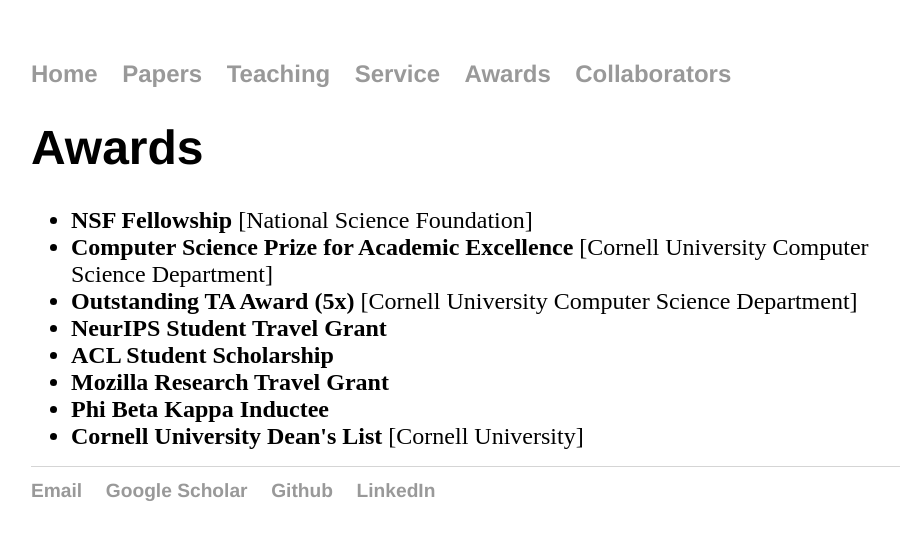
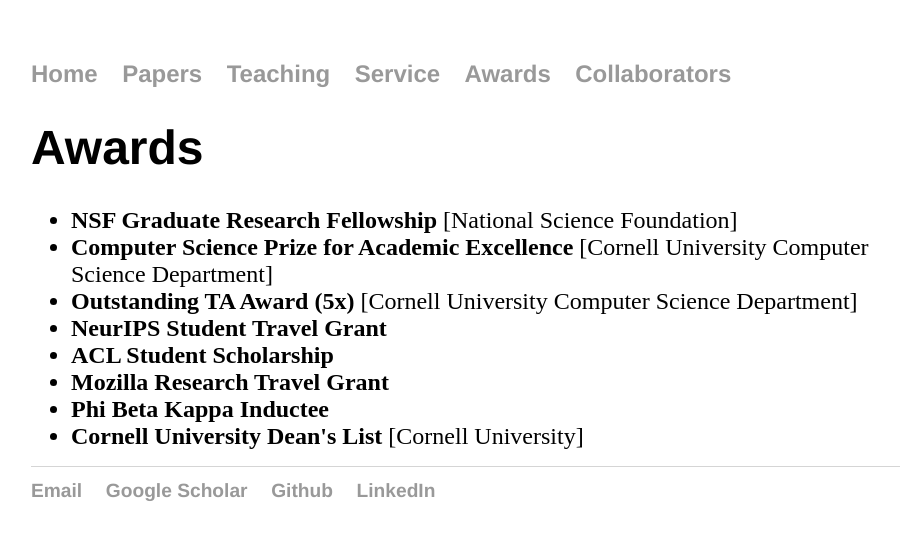
Before and after one commit to rishibommasani/rishibommasani.github.io, a Jekyll site: the page built from awards/index.html, in a window 1280 px wide. Shown: the top 540 px of the page, without its empty margins (161-1061 px from the left). Built offline with Jekyll 4.4.1, drawn with Linux system fonts in a browser that asks for light colours.

Commit message:
NSF GRFP wording

```diff
--- a/awards/index.html
+++ b/awards/index.html
@@ -4,7 +4,7 @@
 ---
 	<h1>{{ page.title }}</h1>
 	<ul>
-		<li> <b> NSF Fellowship </b> [National Science Foundation] </li>
+		<li> <b> NSF Graduate Research Fellowship </b> [National Science Foundation] </li>
 		<li> <b> Computer Science Prize for Academic Excellence </b> [Cornell University Computer Science Department] </li>
 		<li> <b> Outstanding TA Award (5x) </b> [Cornell University Computer Science Department] </li>
 		<li> <b> NeurIPS Student Travel Grant </b> </li>
```
